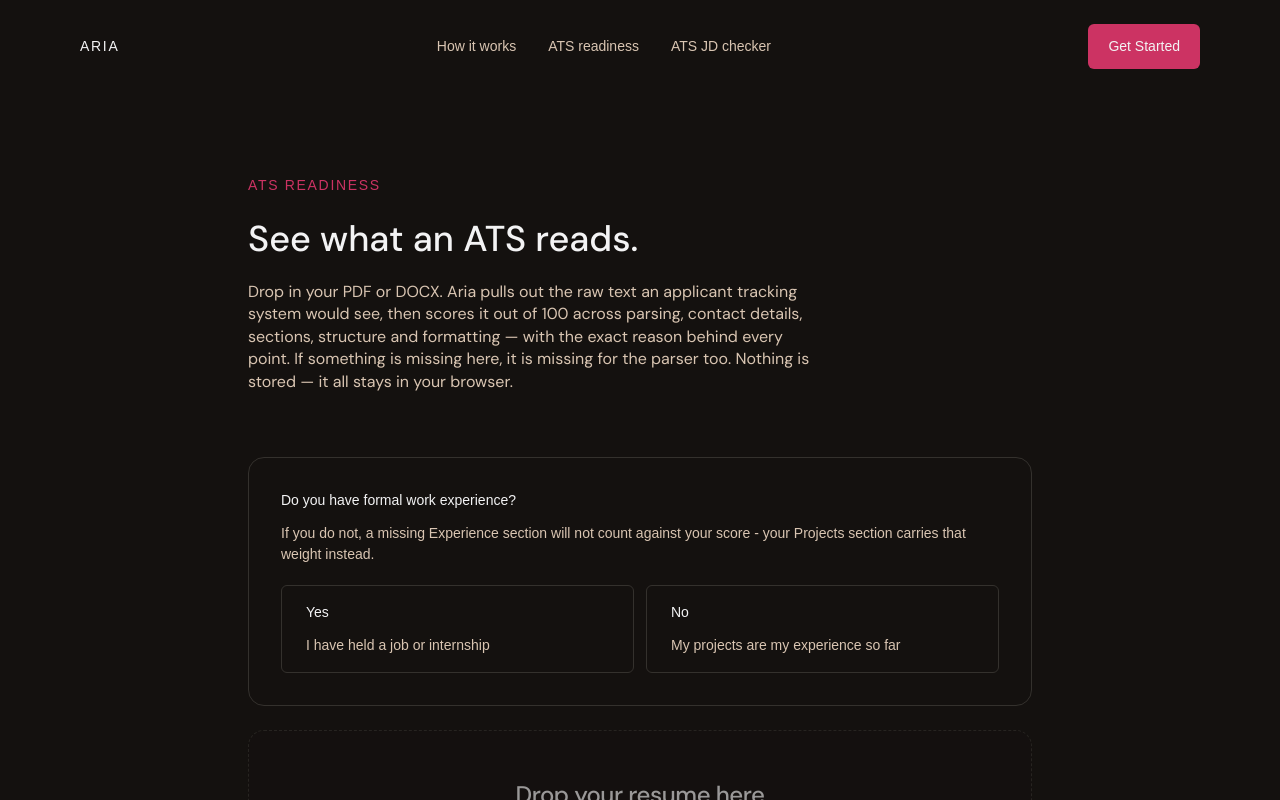
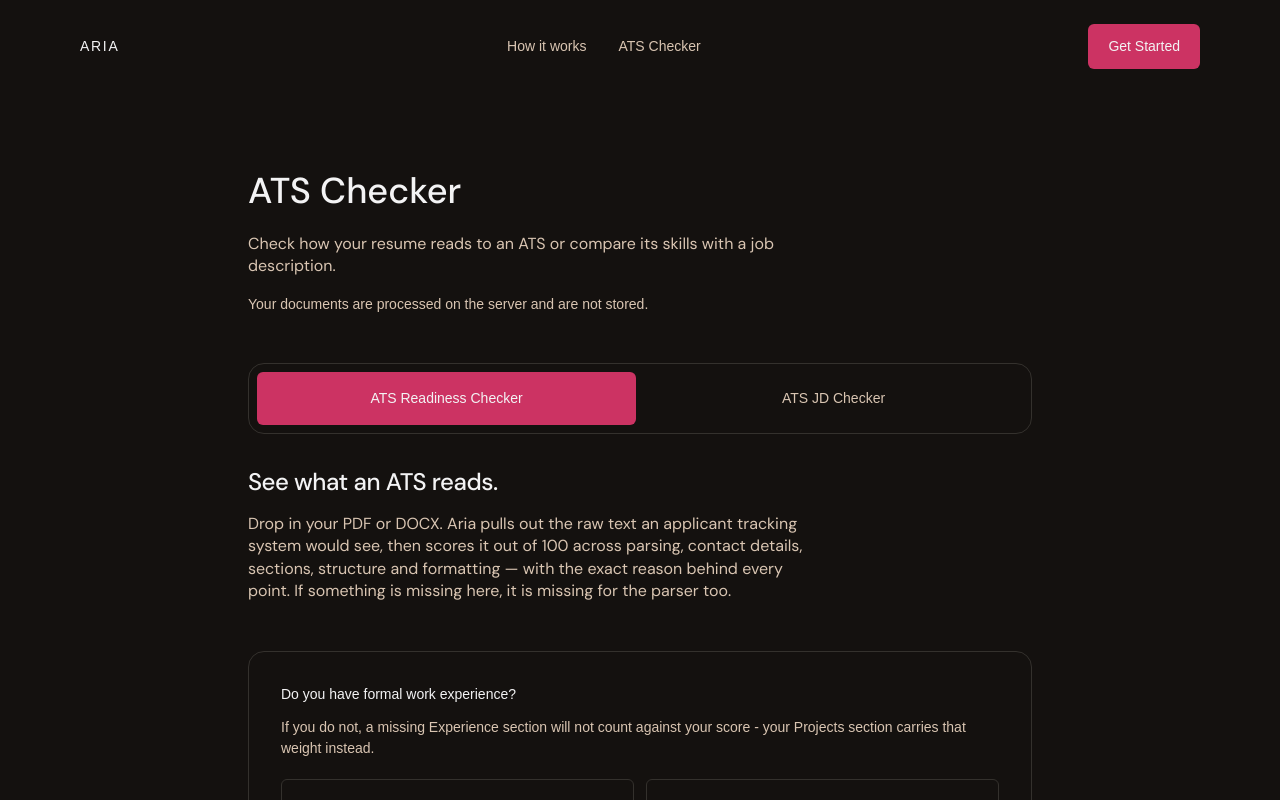
Before and after one commit to jwd06/aria-by-phalanx, a Next.js app: page /ats-checker in a window 1280 px wide. Shown: the top 800 px of the page. Built offline with nearby package versions, Linux system fonts and the light colour scheme.

Commit message:
Changed client sided navigations for ATS readiness and ATS JD checker; put both ATS mode in the ATS nav; all server side logic preserved, only client side UI changed.

```diff
--- a/app/ats-checker/page.tsx
+++ b/app/ats-checker/page.tsx
@@ -1,28 +1,33 @@
-import ResumeUpload from "../components/ResumeUpload";
+import type { Metadata } from "next";
+import { Suspense } from "react";
+import AtsCheckerModes from "../components/ats/AtsCheckerModes";
 import SiteNav from "../components/SiteNav";
+
+export const metadata: Metadata = {
+  title: "ATS Checker | Aria",
+  description:
+    "Check your resume's ATS readiness or compare it with a job description to find matched and missing software skills.",
+};
 
 export default function AtsCheckerPage() {
   return (
     <>
       <SiteNav />
       <main className="mx-auto w-full max-w-[880px] px-24 py-48 sm:px-48 sm:py-80">
-        <span className="font-arial text-[14px] uppercase tracking-[0.12em] text-berry-lipstick">
-          ATS readiness
-        </span>
-        <h1 className="mt-24 font-matter text-heading font-medium leading-none text-platinum">
-          See what an ATS reads.
+        <h1 className="font-matter text-heading font-medium leading-none text-platinum">
+          ATS Checker
         </h1>
         <p className="mt-24 max-w-xl text-body text-pale-oak">
-          Drop in your PDF or DOCX. Aria pulls out the raw text an applicant
-          tracking system would see, then scores it out of 100 across parsing,
-          contact details, sections, structure and formatting — with the exact
-          reason behind every point. If something is missing here, it is missing
-          for the parser too. Nothing is stored — it all stays in your browser.
+          Check how your resume reads to an ATS or compare its skills with a job
+          description.
+        </p>
+        <p className="mt-16 max-w-xl font-arial text-[14px] text-pale-oak">
+          Your documents are processed on the server and are not stored.
         </p>
 
-        <div className="mt-64">
-          <ResumeUpload />
-        </div>
+        <Suspense fallback={<p role="status" className="mt-48 text-body text-pale-oak">Loading checker modes…</p>}>
+          <AtsCheckerModes />
+        </Suspense>
       </main>
     </>
   );
--- a/app/ats-jd-checker/page.tsx
+++ b/app/ats-jd-checker/page.tsx
@@ -1,36 +1,5 @@
-import type { Metadata } from "next";
-import SiteNav from "../components/SiteNav";
-import JDChecker from "../components/ats-jd/JDChecker";
-
-export const metadata: Metadata = {
-  title: "ATS JD checker | Aria",
-  description: "Compare your resume with a job description to find matched and missing software skills.",
-};
+import { redirect } from "next/navigation";
 
 export default function AtsJDCheckerPage() {
-  return (
-    <>
-      <SiteNav />
-      <main className="mx-auto w-full max-w-[880px] px-24 py-48 sm:px-48 sm:py-80">
-        <span className="font-arial text-[14px] uppercase tracking-[0.12em] text-berry-lipstick">
-          ATS JD checker
-        </span>
-        <h1 className="mt-24 font-matter text-heading font-medium leading-none text-platinum">
-          Find the skills your resume is missing.
-        </h1>
-        <p className="mt-24 max-w-xl text-body text-pale-oak">
-          Upload your resume and paste a job description. Compare the software
-          skills mentioned in the job with the words in your resume, including
-          common names like Postgres and PostgreSQL.
-        </p>
-        <p className="mt-16 max-w-xl font-arial text-[14px] text-pale-oak">
-          Your documents are processed on the server and are not stored.
-          This checks keyword coverage, not your qualifications or ATS readiness.
-        </p>
-        <div className="mt-48">
-          <JDChecker />
-        </div>
-      </main>
-    </>
-  );
+  redirect("/ats-checker?mode=jd");
 }
--- a/app/components/SiteNav.tsx
+++ b/app/components/SiteNav.tsx
@@ -4,8 +4,7 @@ import MobileNav, { type NavLink } from "./MobileNav";
 /** Shared by the desktop cluster and the mobile drawer so they can't drift. */
 const NAV_LINKS: readonly NavLink[] = [
   { label: "How it works", href: "#how-it-works" },
-  { label: "ATS readiness", href: "/ats-checker" },
-  { label: "ATS JD checker", href: "/ats-jd-checker" },
+  { label: "ATS Checker", href: "/ats-checker" },
 ];
 
 // Lives inside the landing hero, which is `pointer-events-none` so drag and
--- /dev/null
+++ b/app/components/ats/AtsCheckerModes.tsx
@@ -0,0 +1,125 @@
+"use client";
+
+import { useSearchParams } from "next/navigation";
+import { useRef, type KeyboardEvent } from "react";
+import ResumeUpload from "../ResumeUpload";
+import JDChecker from "../ats-jd/JDChecker";
+
+const MODES = [
+  { id: "readiness", label: "ATS Readiness Checker" },
+  { id: "jd", label: "ATS JD Checker" },
+] as const;
+
+type Mode = (typeof MODES)[number]["id"];
+
+export default function AtsCheckerModes() {
+  const searchParams = useSearchParams();
+  const activeMode: Mode = searchParams.get("mode") === "jd" ? "jd" : "readiness";
+  const tabRefs = useRef<(HTMLButtonElement | null)[]>([]);
+
+  function selectMode(mode: Mode) {
+    if (mode === activeMode) return;
+
+    const url = new URL(window.location.href);
+    if (mode === "jd") url.searchParams.set("mode", "jd");
+    else url.searchParams.delete("mode");
+
+    // Next syncs native history with useSearchParams without remounting forms.
+    window.history.pushState(null, "", `${url.pathname}${url.search}${url.hash}`);
+  }
+
+  function handleKeyDown(event: KeyboardEvent<HTMLButtonElement>, index: number) {
+    let nextIndex: number;
+    switch (event.key) {
+      case "ArrowRight":
+        nextIndex = (index + 1) % MODES.length;
+        break;
+      case "ArrowLeft":
+        nextIndex = (index - 1 + MODES.length) % MODES.length;
+        break;
+      case "Home":
+        nextIndex = 0;
+        break;
+      case "End":
+        nextIndex = MODES.length - 1;
+        break;
+      default:
+        return;
+    }
+    event.preventDefault();
+    tabRefs.current[nextIndex]?.focus();
+    selectMode(MODES[nextIndex].id);
+  }
+
+  return (
+    <div className="mt-48">
+      <div role="tablist" aria-label="ATS checker mode" className="grid grid-cols-2 gap-2 rounded-card border border-graphite bg-pitch-black/60 p-2">
+        {MODES.map((mode, index) => (
+          <button
+            key={mode.id}
+            ref={(element) => { tabRefs.current[index] = element; }}
+            id={`ats-tab-${mode.id}`}
+            type="button"
+            role="tab"
+            aria-selected={activeMode === mode.id}
+            aria-controls={`ats-panel-${mode.id}`}
+            tabIndex={activeMode === mode.id ? 0 : -1}
+            onClick={() => selectMode(mode.id)}
+            onKeyDown={(event) => handleKeyDown(event, index)}
+            className={`min-w-0 rounded-button px-12 py-16 font-arial text-[14px] transition-colors focus-visible:outline-2 focus-visible:outline-offset-2 focus-visible:outline-platinum sm:px-24 ${
+              activeMode === mode.id
+                ? "bg-berry-lipstick text-platinum"
+                : "text-pale-oak hover:bg-graphite hover:text-platinum"
+            }`}
+          >
+            {mode.label}
+          </button>
+        ))}
+      </div>
+
+      {/* Keep both forms mounted so changing modes preserves independent work. */}
+      <section
+        id="ats-panel-readiness"
+        role="tabpanel"
+        aria-labelledby="ats-tab-readiness"
+        hidden={activeMode !== "readiness"}
+        tabIndex={0}
+        className="mt-32 rounded-small focus-visible:outline-2 focus-visible:outline-offset-4 focus-visible:outline-platinum"
+      >
+        <h2 className="font-matter text-subheading font-medium text-platinum">See what an ATS reads.</h2>
+        <p className="mt-16 max-w-xl text-body text-pale-oak">
+          Drop in your PDF or DOCX. Aria pulls out the raw text an applicant
+          tracking system would see, then scores it out of 100 across parsing,
+          contact details, sections, structure and formatting — with the exact
+          reason behind every point. If something is missing here, it is missing
+          for the parser too.
+        </p>
+        <div className="mt-48">
+          <ResumeUpload />
+        </div>
+      </section>
+
+      <section
+        id="ats-panel-jd"
+        role="tabpanel"
+        aria-labelledby="ats-tab-jd"
+        hidden={activeMode !== "jd"}
+        tabIndex={0}
+        className="mt-32 rounded-small focus-visible:outline-2 focus-visible:outline-offset-4 focus-visible:outline-platinum"
+      >
+        <h2 className="font-matter text-subheading font-medium text-platinum">Find the skills your resume is missing.</h2>
+        <p className="mt-16 max-w-xl text-body text-pale-oak">
+          Upload your resume and paste a job description. Compare the software
+          skills mentioned in the job with the words in your resume, including
+          common names like Postgres and PostgreSQL.
+        </p>
+        <p className="mt-16 max-w-xl font-arial text-[14px] text-pale-oak">
+          This checks keyword coverage, not your qualifications or ATS readiness.
+        </p>
+        <div className="mt-48">
+          <JDChecker />
+        </div>
+      </section>
+    </div>
+  );
+}
```
